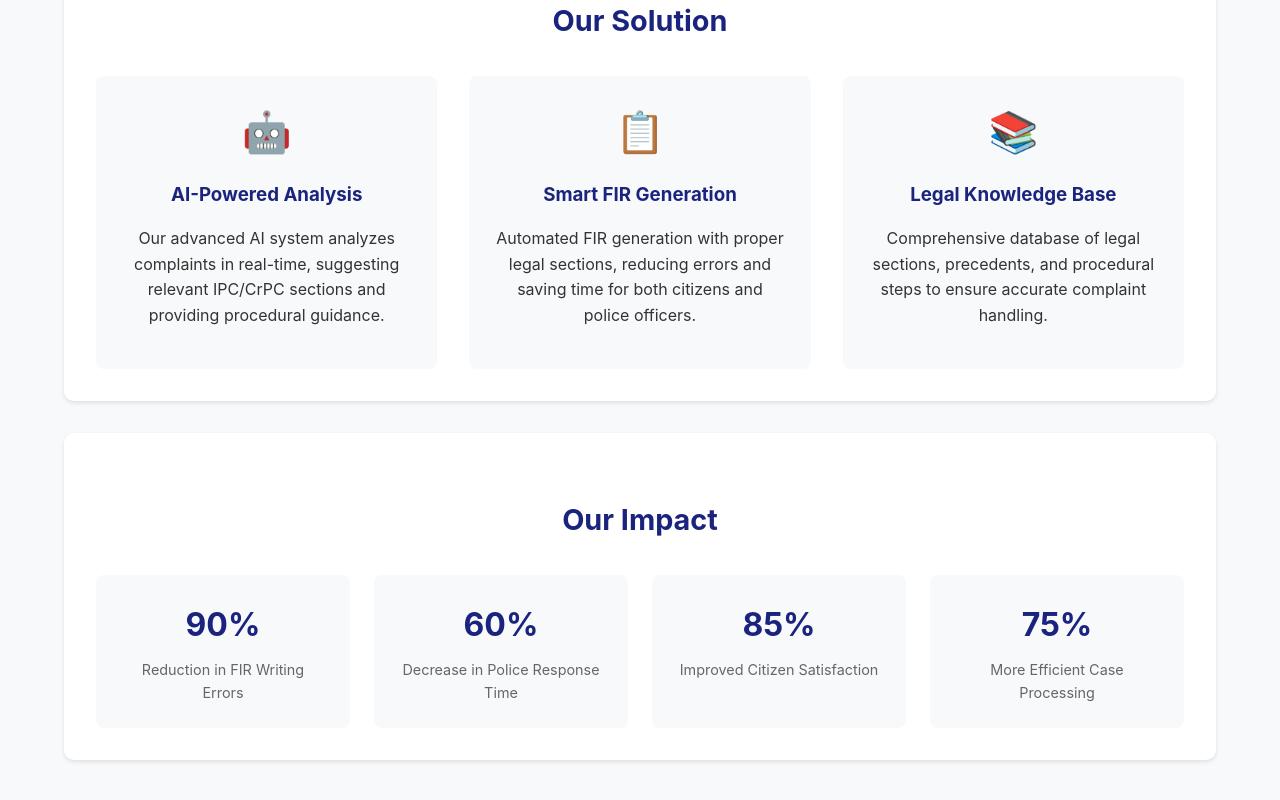
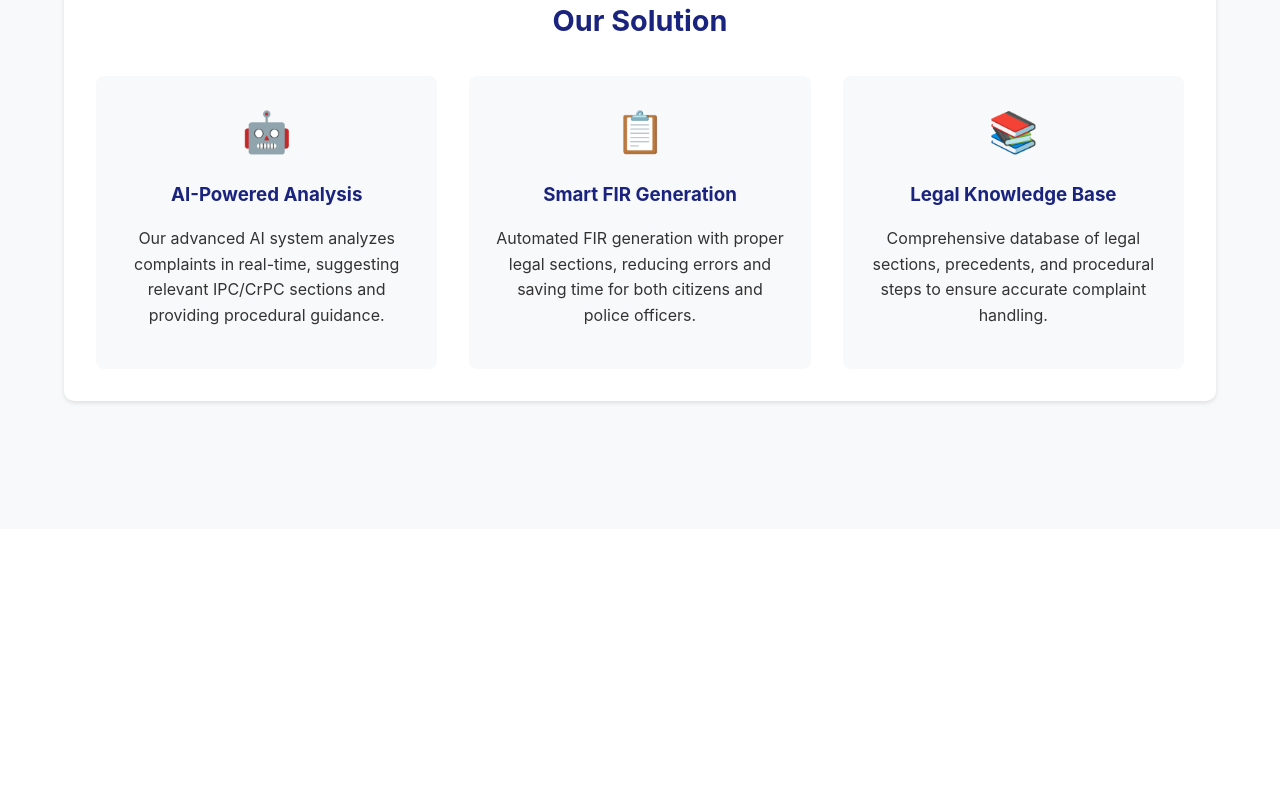
Before and after one commit to CoderYUI/CodeVerse, a React (Vite) app in the folder frontend/: page /#/about in a window 1280 px wide. Shown: the part 957-1757 px from the top of the page. After the commit the page ends 1486 px from the top, so only its background shows below. Built offline with nearby package versions, Linux system fonts and the light colour scheme; no server answers.

Commit message:
removed some content added tech stack content

```diff
--- a/frontend/src/pages/About.tsx
+++ b/frontend/src/pages/About.tsx
@@ -185,28 +185,6 @@ const About: React.FC = () => {
             </FeatureCard>
           </FeatureGrid>
         </Section>
-
-        <Section>
-          <Subtitle>Our Impact</Subtitle>
-          <ImpactGrid>
-            <ImpactCard>
-              <ImpactNumber>90%</ImpactNumber>
-              <ImpactLabel>Reduction in FIR Writing Errors</ImpactLabel>
-            </ImpactCard>
-            <ImpactCard>
-              <ImpactNumber>60%</ImpactNumber>
-              <ImpactLabel>Decrease in Police Response Time</ImpactLabel>
-            </ImpactCard>
-            <ImpactCard>
-              <ImpactNumber>85%</ImpactNumber>
-              <ImpactLabel>Improved Citizen Satisfaction</ImpactLabel>
-            </ImpactCard>
-            <ImpactCard>
-              <ImpactNumber>75%</ImpactNumber>
-              <ImpactLabel>More Efficient Case Processing</ImpactLabel>
-            </ImpactCard>
-          </ImpactGrid>
-        </Section>
       </Content>
     </AboutContainer>
   );
```
Also changed, not shown: 1 other file (tests, documents, lock files or other folders).
